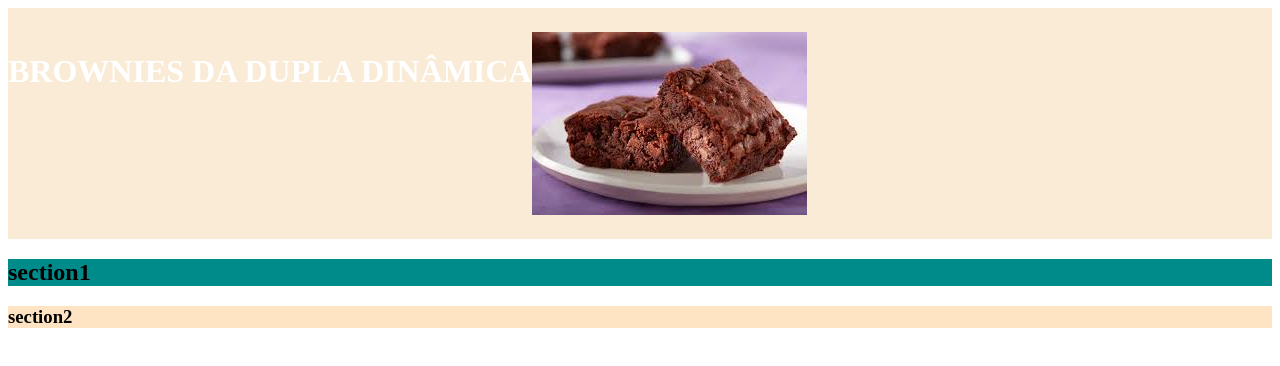
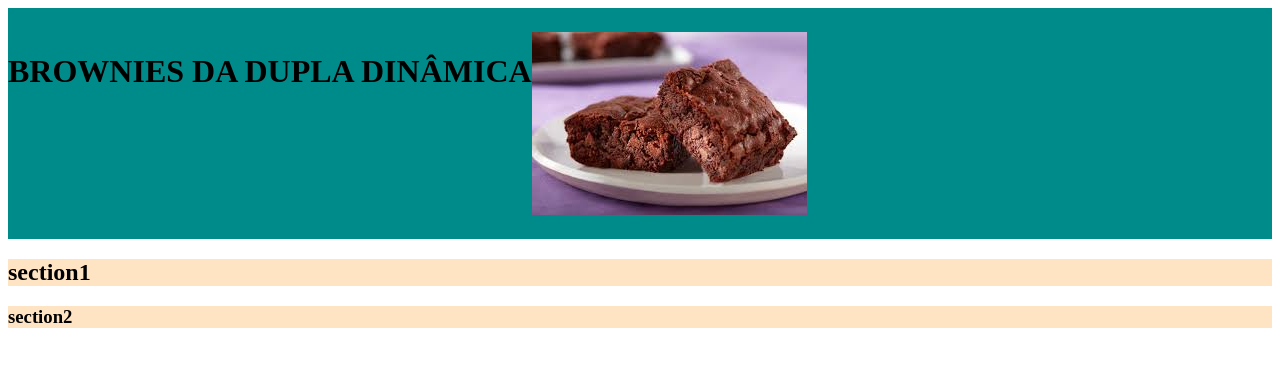
Before and after one commit to FernandaRodrigues02/Trabalho-Site, a plain HTML site: page index.html in a window 1280 px wide. Drawn offline with Linux system fonts and the light colour scheme.

Commit message:
save bisque

```diff
--- a/style.css
+++ b/style.css
@@ -1,12 +1,12 @@
 .cabecalho{
-    background-color:antiquewhite;
-    color:white;
+    background-color:darkcyan;
+    color:black;
     display: flex;
     padding: 24px 0;
 }
 
 .section1 {
-    background-color:darkcyan;
+    background-color:bisque;
 }
 
 .section2 {
```
